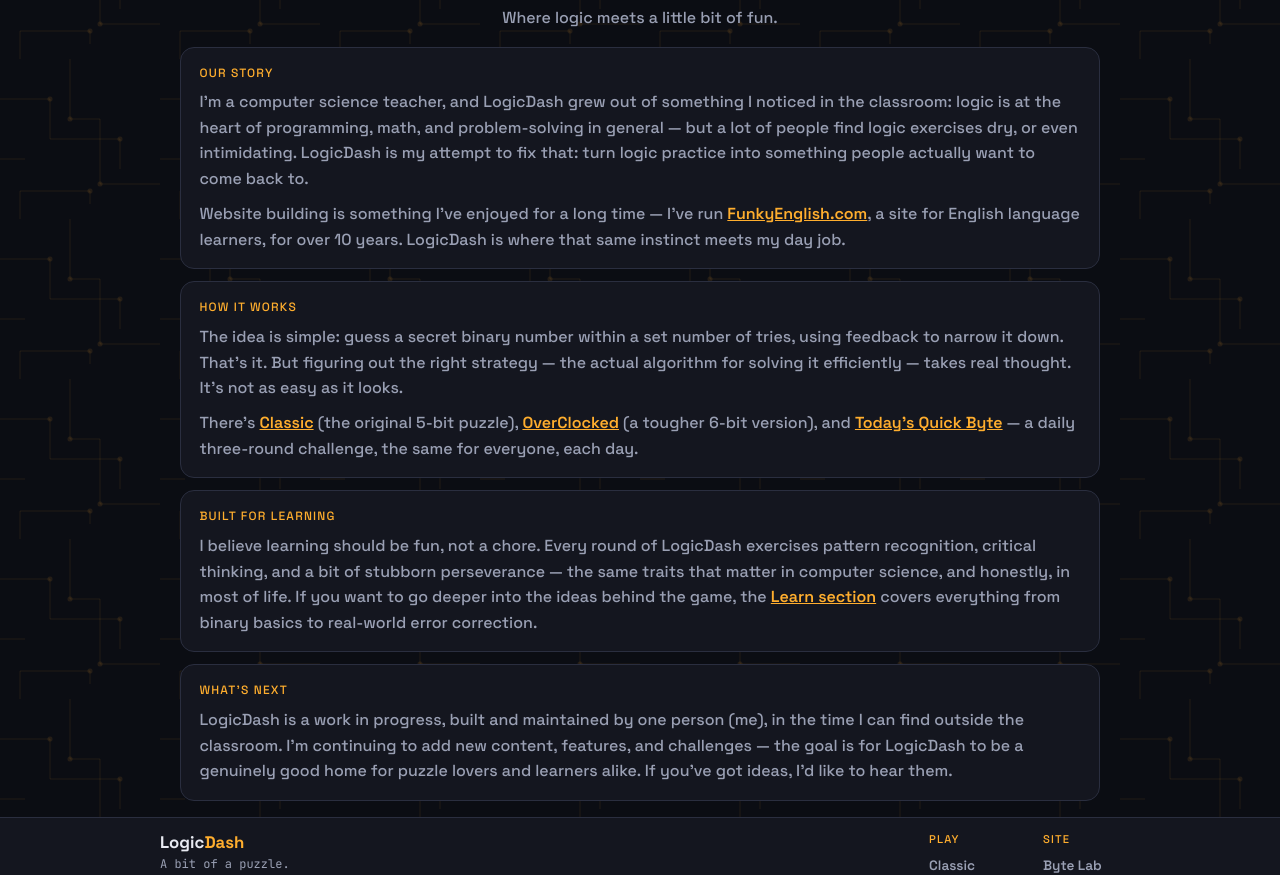
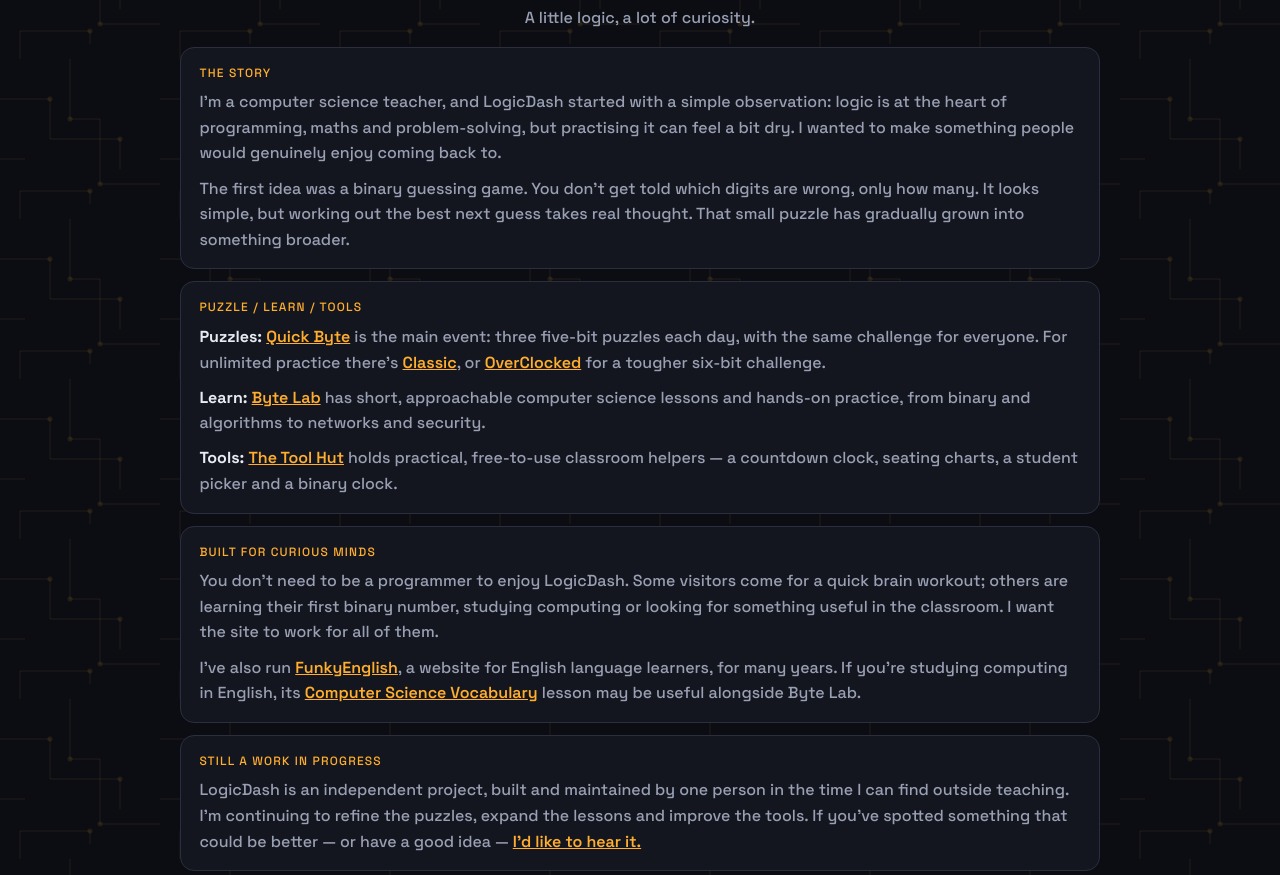
Before and after one commit to MrHutt/logicdash-rebuild, an Astro site: page /about in a window 1280 px wide. Shown: the part 101-976 px from the top of the page. Built offline with nearby package versions, Linux system fonts and the light colour scheme; Astro itself is replaced by a stand-in of ours; a web font is replaced by a local one.

Commit message:
Refresh About to reflect Puzzles, Byte Lab and Tool Hut with relevant FunkyEnglish link

```diff
--- a/src/pages/about.astro
+++ b/src/pages/about.astro
@@ -4,63 +4,70 @@ import Layout from "../layouts/Layout.astro";
 
 <Layout
 	title="About"
-	description="Meet the computer science teacher behind LogicDash and the idea behind turning binary logic puzzles into something fun to practice."
+	description="Meet the computer science teacher behind LogicDash: daily binary puzzles, approachable computer science lessons and free classroom tools."
 >
 	<section class="hero">
 		<h1>About</h1>
-		<p class="hero-lead">Where logic meets a little bit of fun.</p>
+		<p class="hero-lead">A little logic, a lot of curiosity.</p>
 	</section>
 
 	<div class="blocks">
 		<section class="block">
-			<p class="block-title">Our Story</p>
+			<p class="block-title">The Story</p>
 			<p class="block-text">
-				I'm a computer science teacher, and LogicDash grew out of something I noticed in the
-				classroom: logic is at the heart of programming, math, and problem-solving in general — but a
-				lot of people find logic exercises dry, or even intimidating. LogicDash is my attempt to fix
-				that: turn logic practice into something people actually want to come back to.
+				I'm a computer science teacher, and LogicDash started with a simple observation: logic
+				is at the heart of programming, maths and problem-solving, but practising it can feel
+				a bit dry. I wanted to make something people would genuinely enjoy coming back to.
 			</p>
 			<p class="block-text">
-				Website building is something I've enjoyed for a long time — I've run{" "}
-				<a href="https://funkyenglish.com/" target="_blank" rel="noopener noreferrer">FunkyEnglish.com</a>,
-				a site for English language learners, for over 10 years. LogicDash is where that same instinct
-				meets my day job.
+				The first idea was a binary guessing game. You don't get told which digits are wrong,
+				only how many. It looks simple, but working out the best next guess takes real thought.
+				That small puzzle has gradually grown into something broader.
 			</p>
 		</section>
 
 		<section class="block">
-			<p class="block-title">How It Works</p>
+			<p class="block-title">Puzzle / Learn / Tools</p>
 			<p class="block-text">
-				The idea is simple: guess a secret binary number within a set number of tries, using
-				feedback to narrow it down. That's it. But figuring out the right strategy — the actual
-				algorithm for solving it efficiently — takes real thought. It's not as easy as it looks.
+				<strong>Puzzles:</strong> <a href="/quick-byte/">Quick Byte</a> is the main event:
+				three five-bit puzzles each day, with the same challenge for everyone.
+				For unlimited practice there's <a href="/5-bit/">Classic</a>, or
+				<a href="/overclocked/">OverClocked</a> for a tougher six-bit challenge.
 			</p>
 			<p class="block-text">
-				There's <a href="/5-bit/">Classic</a> (the original 5-bit puzzle),{" "}
-				<a href="/overclocked/">OverClocked</a> (a tougher 6-bit version), and{" "}
-				<a href="/quick-byte/">Today's Quick Byte</a> — a daily three-round challenge, the same for
-				everyone, each day.
+				<strong>Learn:</strong> <a href="/learn/">Byte Lab</a> has short, approachable
+				computer science lessons and hands-on practice, from binary and algorithms to
+				networks and security.
+			</p>
+			<p class="block-text">
+				<strong>Tools:</strong> <a href="/tools/">The Tool Hut</a> holds practical,
+				free-to-use classroom helpers — a countdown clock, seating charts,
+				a student picker and a binary clock.
 			</p>
 		</section>
 
 		<section class="block">
-			<p class="block-title">Built for Learning</p>
+			<p class="block-title">Built for Curious Minds</p>
 			<p class="block-text">
-				I believe learning should be fun, not a chore. Every round of LogicDash exercises pattern
-				recognition, critical thinking, and a bit of stubborn perseverance — the same traits that
-				matter in computer science, and honestly, in most of life. If you want to go deeper into the
-				ideas behind the game, the <a href="/learn/">Learn section</a> covers everything from binary
-				basics to real-world error correction.
+				You don't need to be a programmer to enjoy LogicDash. Some visitors come for a quick
+				brain workout; others are learning their first binary number, studying computing or
+				looking for something useful in the classroom. I want the site to work for all of them.
+			</p>
+			<p class="block-text">
+				I've also run <a href="https://funkyenglish.com/" target="_blank" rel="noopener noreferrer">FunkyEnglish</a>,
+				a website for English language learners, for many years. If you're studying computing
+				in English, its <a href="https://funkyenglish.com/computer-science-vocabulary-part-1/" target="_blank" rel="noopener noreferrer">Computer Science Vocabulary</a>
+				lesson may be useful alongside Byte Lab.
 			</p>
 		</section>
 
 		<section class="block">
-			<p class="block-title">What's Next</p>
+			<p class="block-title">Still a Work in Progress</p>
 			<p class="block-text">
-				LogicDash is a work in progress, built and maintained by one person (me), in the time I can
-				find outside the classroom. I'm continuing to add new content, features, and challenges — the
-				goal is for LogicDash to be a genuinely good home for puzzle lovers and learners alike. If
-				you've got ideas, I'd like to hear them.
+				LogicDash is an independent project, built and maintained by one person in the time
+				I can find outside teaching. I'm continuing to refine the puzzles, expand the lessons
+				and improve the tools. If you've spotted something that could be better — or have a
+				good idea — <a href="/contact/">I'd like to hear it.</a>
 			</p>
 		</section>
 	</div>
@@ -113,6 +120,8 @@ import Layout from "../layouts/Layout.astro";
 		margin-bottom: 0;
 	}
 
+	.block-text strong { color: var(--color-text); }
+
 	.block-text a {
 		color: #ffae2e;
 		font-weight: 600;
```
